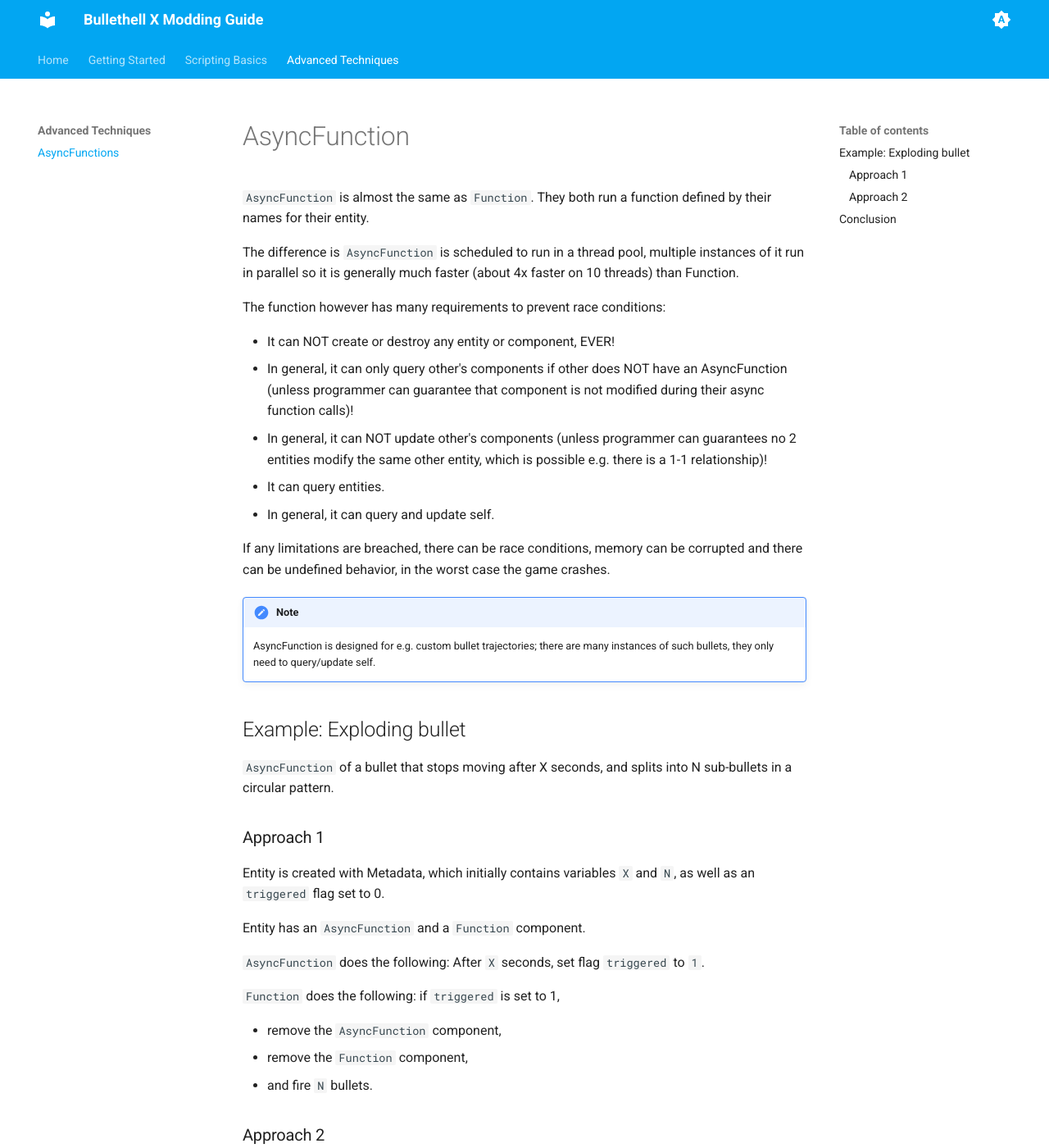
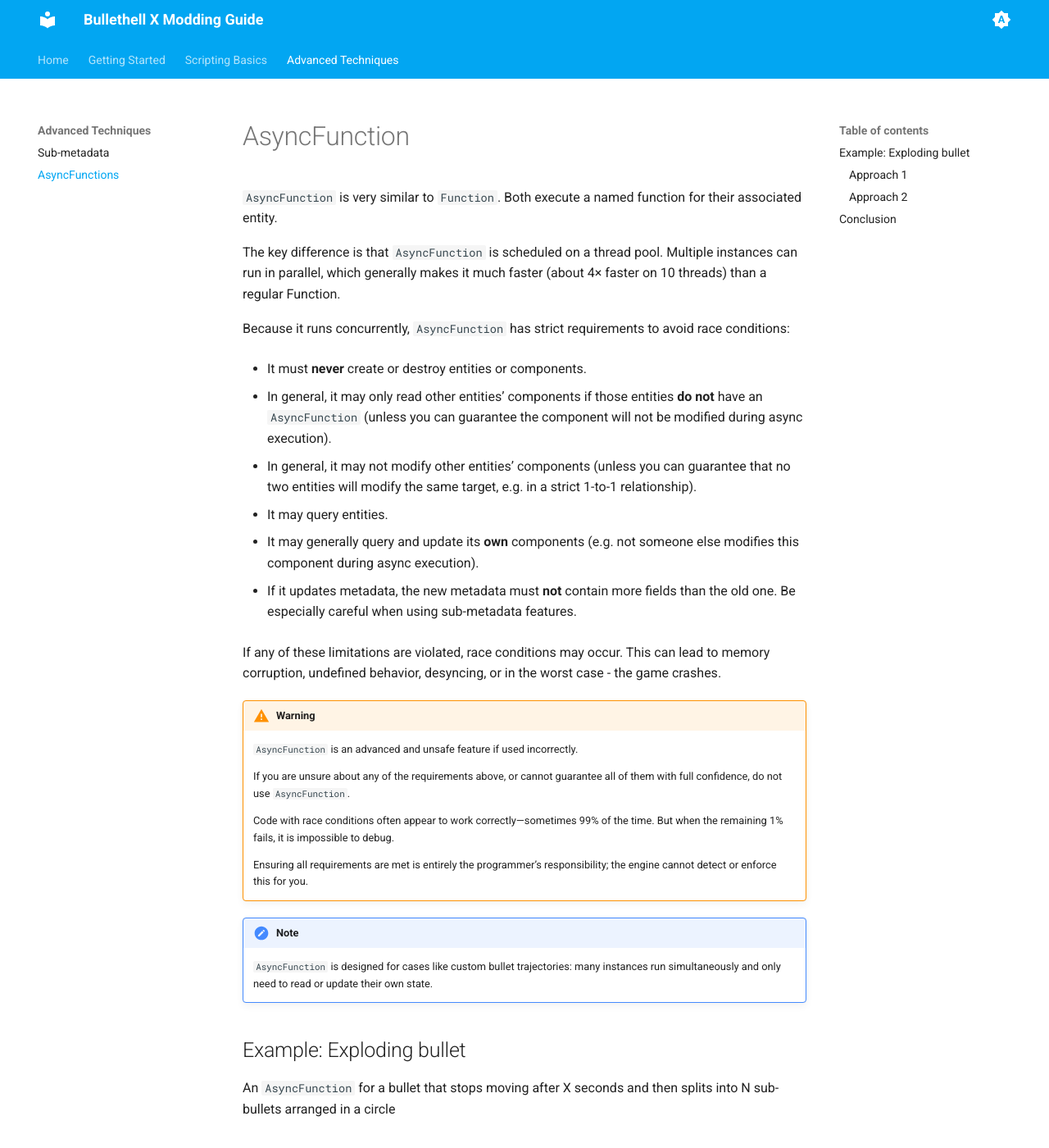
Before and after one commit to modanhan/bullethellx-modding, an MkDocs documentation site: the page built from docs/async.md, in a window 1280 px wide and 1400 px high. Shown: the whole window at 82% size. Built offline with MkDocs 1.6.1 and Material for MkDocs 9.7.7, drawn with Linux system fonts in a browser that asks for light colours; some of the changed text lies outside the part shown.

Commit message:
Improve advanced techniques section

```diff
--- a/docs/async.md
+++ b/docs/async.md
@@ -1,36 +1,54 @@
-
 # AsyncFunction
 
-`AsyncFunction` is almost the same as `Function`.
-They both run a function defined by their names for their entity.
+`AsyncFunction` is very similar to `Function`.
+Both execute a named function for their associated entity.
 
-The difference is `AsyncFunction`
-is scheduled to run in a thread pool, multiple instances of it run in parallel
-so it is generally much faster (about 4x faster on 10 threads) than Function.
+The key difference is that `AsyncFunction` is scheduled on a thread pool.
+Multiple instances can run in parallel, which generally makes it much faster
+(about 4× faster on 10 threads) than a regular Function.
 
-The function however has many requirements to prevent race conditions:
+Because it runs concurrently, `AsyncFunction` has strict requirements to avoid race conditions:
 
-- It can NOT create or destroy any entity or component, EVER!
-- In general, it can only query other's components if other does NOT have an AsyncFunction
-(unless programmer can guarantee that component is not modified during their async function calls)!
-- In general, it can NOT update other's components
-(unless programmer can guarantees no 2 entities modify the same other entity,
-which is possible e.g. there is a 1-1 relationship)!
-- It can query entities.
-- In general, it can query and update self.
+- It must **never** create or destroy entities or components.
 
-If any limitations are breached, there can be race conditions,
-memory can be corrupted and there can be undefined behavior,
-in the worst case the game crashes.
+- In general, it may only read other entities’ components if those entities **do not** have an `AsyncFunction`
+(unless you can guarantee the component will not be modified during async execution).
+
+- In general, it may not modify other entities’ components
+(unless you can guarantee that no two entities will modify the same target, e.g. in a strict 1-to-1 relationship).
+
+- It may query entities.
+
+- It may generally query and update its **own** components
+(e.g. not someone else modifies this component during async execution).
+
+- If it updates metadata, the new metadata must **not** contain more fields than the old one.
+Be especially careful when using sub-metadata features.
+
+If any of these limitations are violated, race conditions may occur.
+This can lead to memory corruption, undefined behavior, desyncing,
+or in the worst case - the game crashes.
+
+!!! warning
+    `AsyncFunction` is an advanced and unsafe feature if used incorrectly.
+
+    If you are unsure about any of the requirements above,
+    or cannot guarantee all of them with full confidence, do not use `AsyncFunction`.
+
+    Code with race conditions often appear to work correctly—sometimes 99% of the time.
+    But when the remaining 1% fails, it is impossible to debug.
+
+    Ensuring all requirements are met is entirely the programmer’s responsibility;
+    the engine cannot detect or enforce this for you.
 
 !!! note
-    AsyncFunction is designed for e.g. custom bullet trajectories;
-    there are many instances of such bullets, they only need to query/update self.
+    `AsyncFunction` is designed for cases like custom bullet trajectories:
+    many instances run simultaneously and only need to read or update their own state.
 
 ## Example: Exploding bullet
 
-`AsyncFunction` of a bullet that stops moving after X seconds,
-and splits into N sub-bullets in a circular pattern.
+An `AsyncFunction` for a bullet that stops moving after X seconds
+and then splits into N sub-bullets arranged in a circle
 
 ### Approach 1
 
--- a/mkdocs.yml
+++ b/mkdocs.yml
@@ -16,6 +16,7 @@ nav:
     - Special Structs: special_structs.md
     - Ad-hoc Structs: ad_hoc_structs.md
   - Advanced Techniques:
+    - Sub-metadata: sub_metadata.md
     - AsyncFunctions: async.md
 theme:
   name: material
```
Also changed, not shown: docs/running_commands.md (+3 -3 lines), docs/scripting_basics.md (+7 -6 lines), docs/sub_metadata.md (added, +225 -0 lines).
